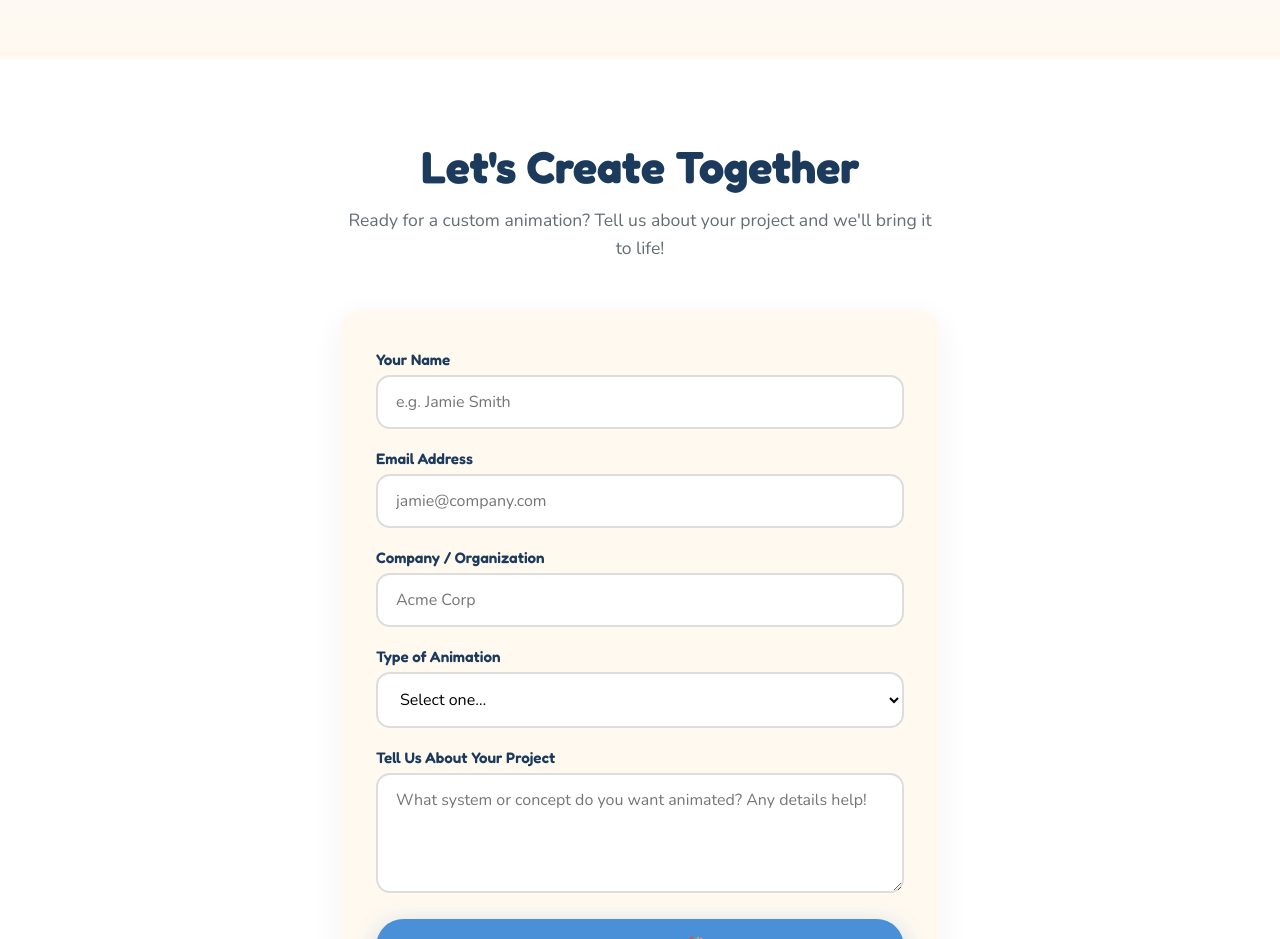
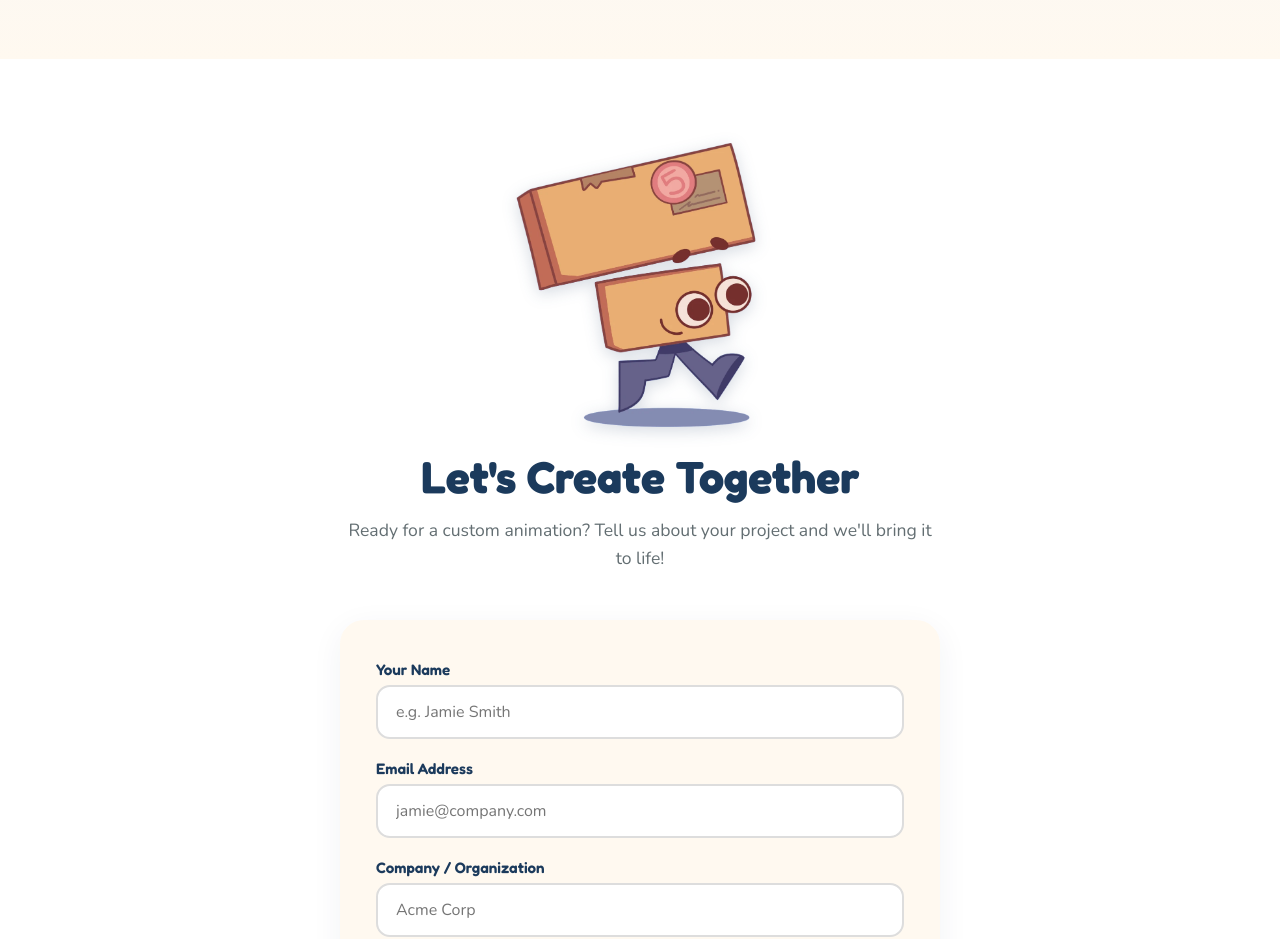
Before and after one commit to rothgar/systoons, a plain HTML site: page index.html in a window 1280 px wide. Shown: the part 2200-3139 px from the top of the page. Drawn offline with nearby package versions, Linux system fonts and the light colour scheme.

Commit message:
Add walking box character animation above contact form
- Removed light blue background from all 16 GIF frames
- Preserved original ground shadow from the animation
- Cropped to character bounding box (799x897)
- Saved as APNG + WebP (666KB) with picture element fallback
- Added subtle drop-shadow for depth on the page
- Character animates in place above 'Let's Create Together' heading

Co-authored-by: Shelley <shelley@exe.dev>

```diff
--- a/index.html
+++ b/index.html
@@ -259,6 +259,14 @@
     .contact {
       background: var(--white);
     }
+    .walk-character {
+      display: flex; justify-content: center;
+      margin-bottom: 12px;
+    }
+    .walk-img {
+      width: min(260px, 50vw);
+      filter: drop-shadow(0 4px 8px rgba(27,58,92,.18));
+    }
     .contact-form {
       max-width: 600px; margin: 0 auto;
       background: var(--cream); border-radius: 24px;
@@ -442,6 +450,12 @@
 
 <!-- CONTACT -->
 <section class="contact" id="contact">
+  <div class="walk-character">
+    <picture>
+      <source srcset="assets/walk.webp" type="image/webp">
+      <img src="assets/walk.png" alt="Walking box character" class="walk-img">
+    </picture>
+  </div>
   <h2 class="section-title">Let's Create Together</h2>
   <p class="section-subtitle">Ready for a custom animation? Tell us about your project and we'll bring it to life!</p>
   <div class="contact-form" id="contactForm">
```
Also changed, not shown: assets/walk.png (added), assets/walk.webp (added).
